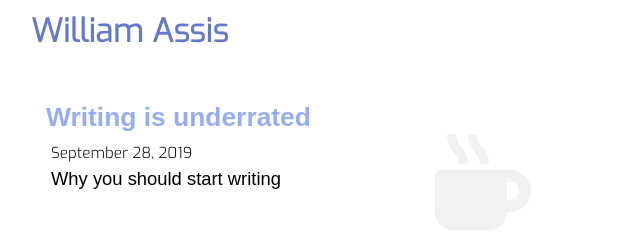
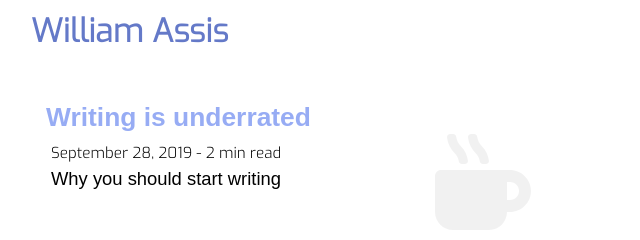
Before and after one commit to gassiss/blog, a Gatsby site: page / in a window 1280 px wide. Shown: the top 240 px of the page, 259-899 px from the left. Built offline with nearby package versions, Linux system fonts and the light colour scheme; Gatsby itself is replaced by a stand-in of ours; a web font is replaced by a local one.

Commit message:
Add reading time to posts

```diff
--- a/src/pages/index.js
+++ b/src/pages/index.js
@@ -4,6 +4,7 @@ import { Link, graphql, useStaticQuery } from "gatsby";
 import { FaMugHot, FaCode } from "react-icons/fa";
 
 import Layout from "../components/Layout";
+import { formatReadTime } from "../utils";
 
 const Container = styled.div`
   width: 100%;
@@ -76,6 +77,7 @@ function getPosts() {
       allMarkdownRemark(sort: { fields: frontmatter___date, order: DESC }) {
         edges {
           node {
+            timeToRead
             frontmatter {
               title
               date
@@ -91,9 +93,10 @@ function getPosts() {
     }
   `);
 
-  return data.allMarkdownRemark.edges.map(({ node: { frontmatter, fields } }) => ({
+  return data.allMarkdownRemark.edges.map(({ node: { frontmatter, fields, timeToRead } }) => ({
     ...frontmatter,
     slug: fields.slug,
+    timeToRead,
   }));
 }
 
@@ -107,13 +110,7 @@ export default () => {
           <Post key={post.title}>
             <Title to={`/${post.slug}`}>{post.title}</Title>
             {post.type === "Code" ? <CodeIcon /> : <CoffeeIcon />}
-            <PostedDate>
-              {new Date(`${post.date}T00:00`).toLocaleDateString("en-ca", {
-                month: "long",
-                year: "numeric",
-                day: "numeric",
-              })}
-            </PostedDate>
+            <PostedDate>{formatReadTime(post.date, post.timeToRead)}</PostedDate>
             <Description>{post.description}</Description>
           </Post>
         ))}
--- /dev/null
+++ b/src/utils/index.js
@@ -0,0 +1,11 @@
+export function formatDate(date) {
+  return new Date(`${date}T00:00`).toLocaleDateString("en-ca", {
+    month: "long",
+    year: "numeric",
+    day: "numeric",
+  });
+}
+
+export function formatReadTime(date, timeToRead) {
+  return `${formatDate(date)} - ${timeToRead} min read`;
+}
```
Also changed, not shown: src/templates/Post.js (+4 -7 lines).
